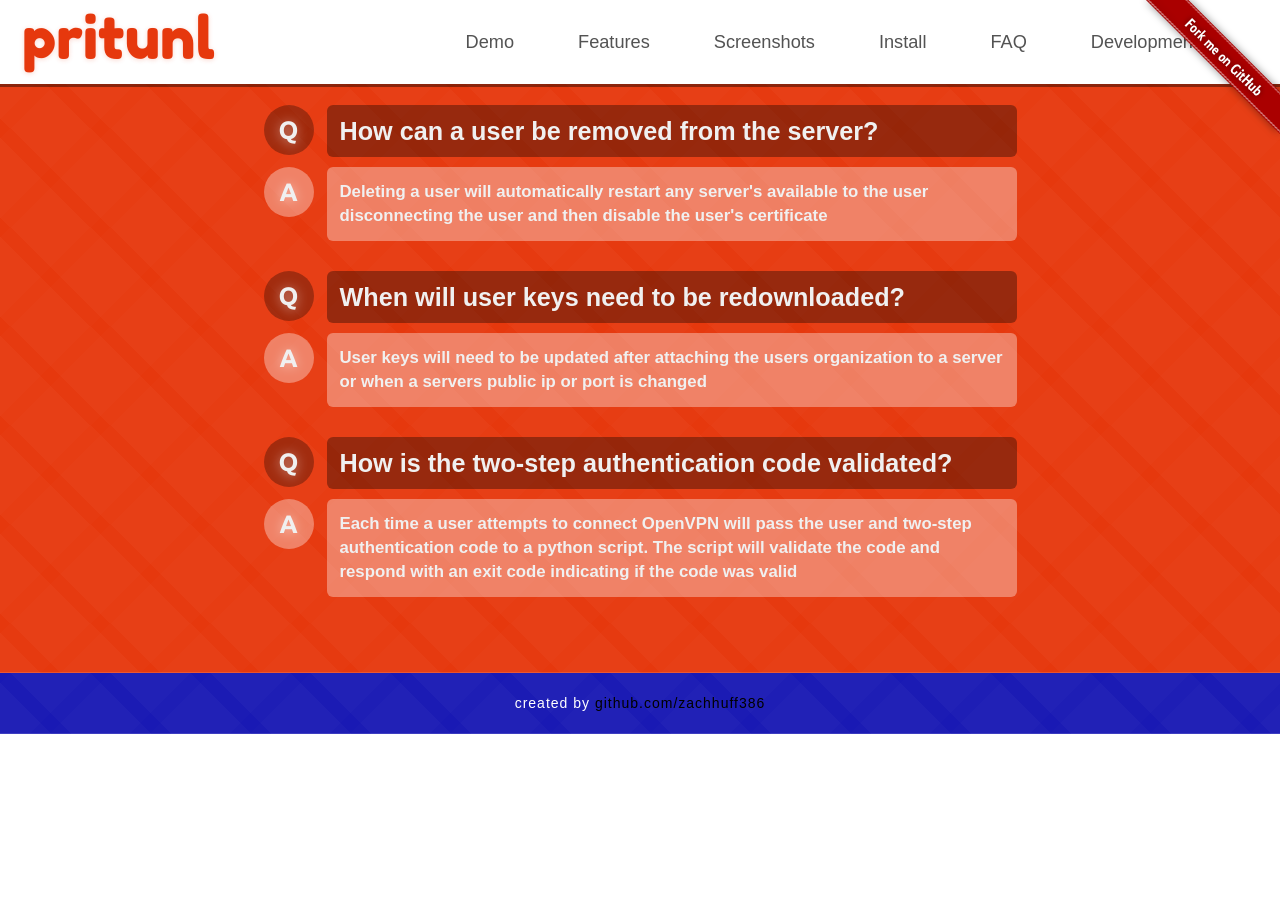
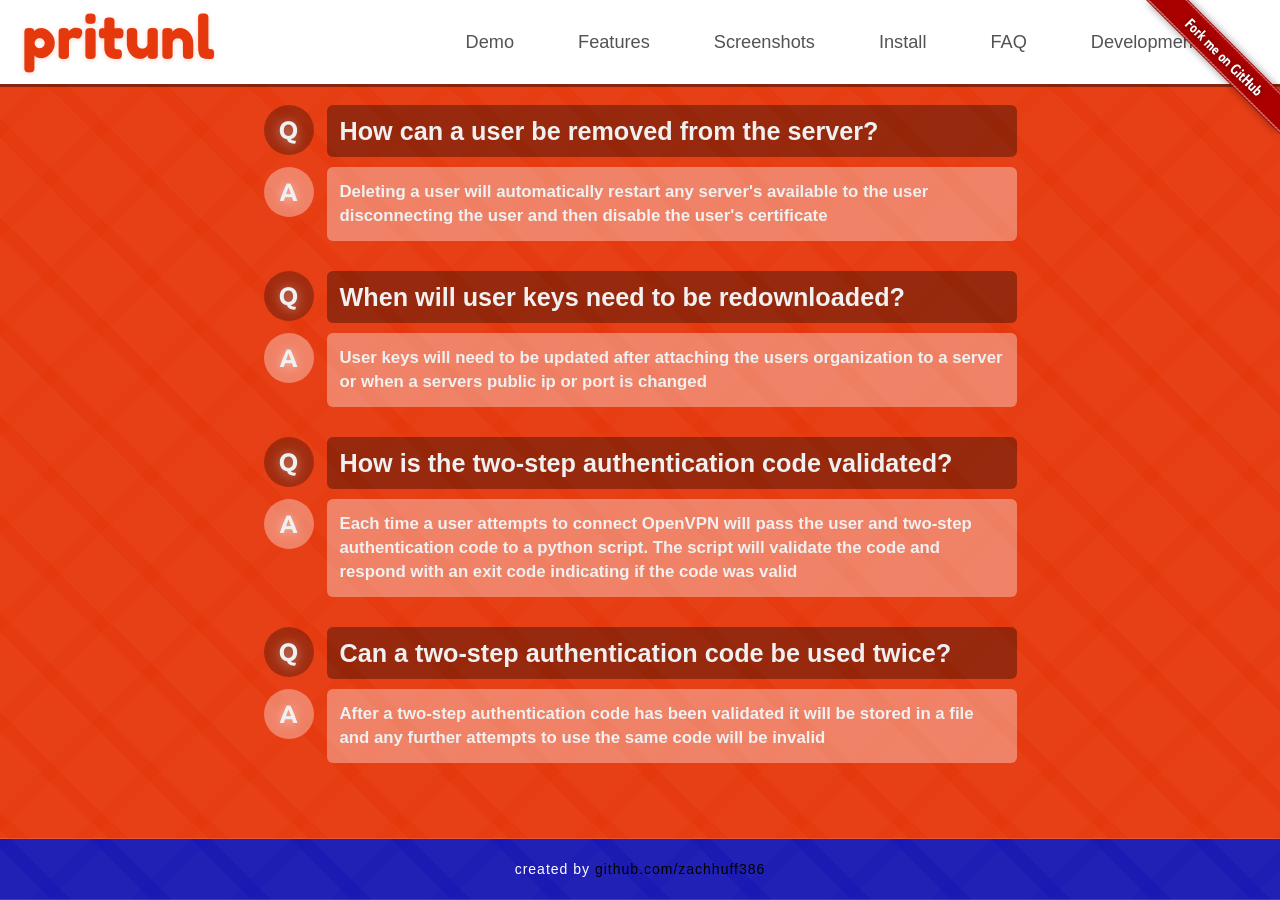
Before and after one commit to pritunl/pritunl.github.io, a Jekyll site: the page built from index.html, in a window 1280 px wide and 900 px high, scrolled down 7777 px. Built offline with Jekyll 4.4.1, drawn with Linux system fonts in a browser that asks for light colours; nearby versions of some CDN libraries; Markdown is read by kramdown in place of the engine named in the settings; before the commit the page ends 8511 px from its top, so only the background shows below that.

Commit message:
Add faq question

```diff
--- a/index.html
+++ b/index.html
@@ -1124,6 +1124,22 @@
               Each time a user attempts to connect OpenVPN will pass the user and two-step authentication code to a python script. The script will validate the code and respond with an exit code indicating if the code was valid
             </div>
           </div>
+          <div class="faq-point question clearfix">
+            <div class="faq-point-label header">
+              <span>Q</span>
+            </div>
+            <div class="faq-point-description">
+              <span>Can a two-step authentication code be used twice?</span>
+            </div>
+          </div>
+          <div class="faq-point answer clearfix">
+            <div class="faq-point-label header">
+              <span>A</span>
+            </div>
+            <div class="faq-point-description">
+              After a two-step authentication code has been validated it will be stored in a file and any further attempts to use the same code will be invalid
+            </div>
+          </div>
         </div>
       </div>
     </div>
```
